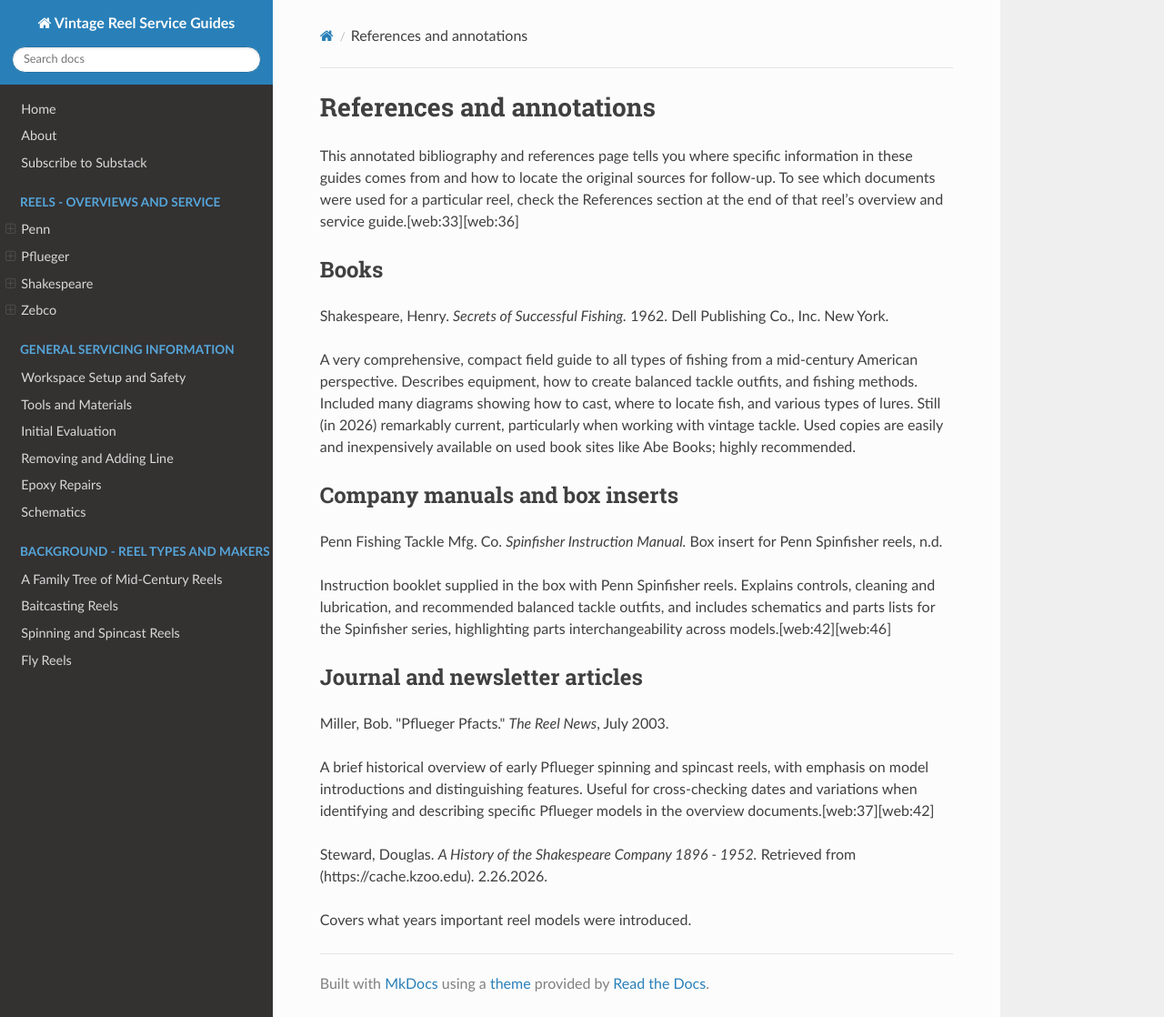
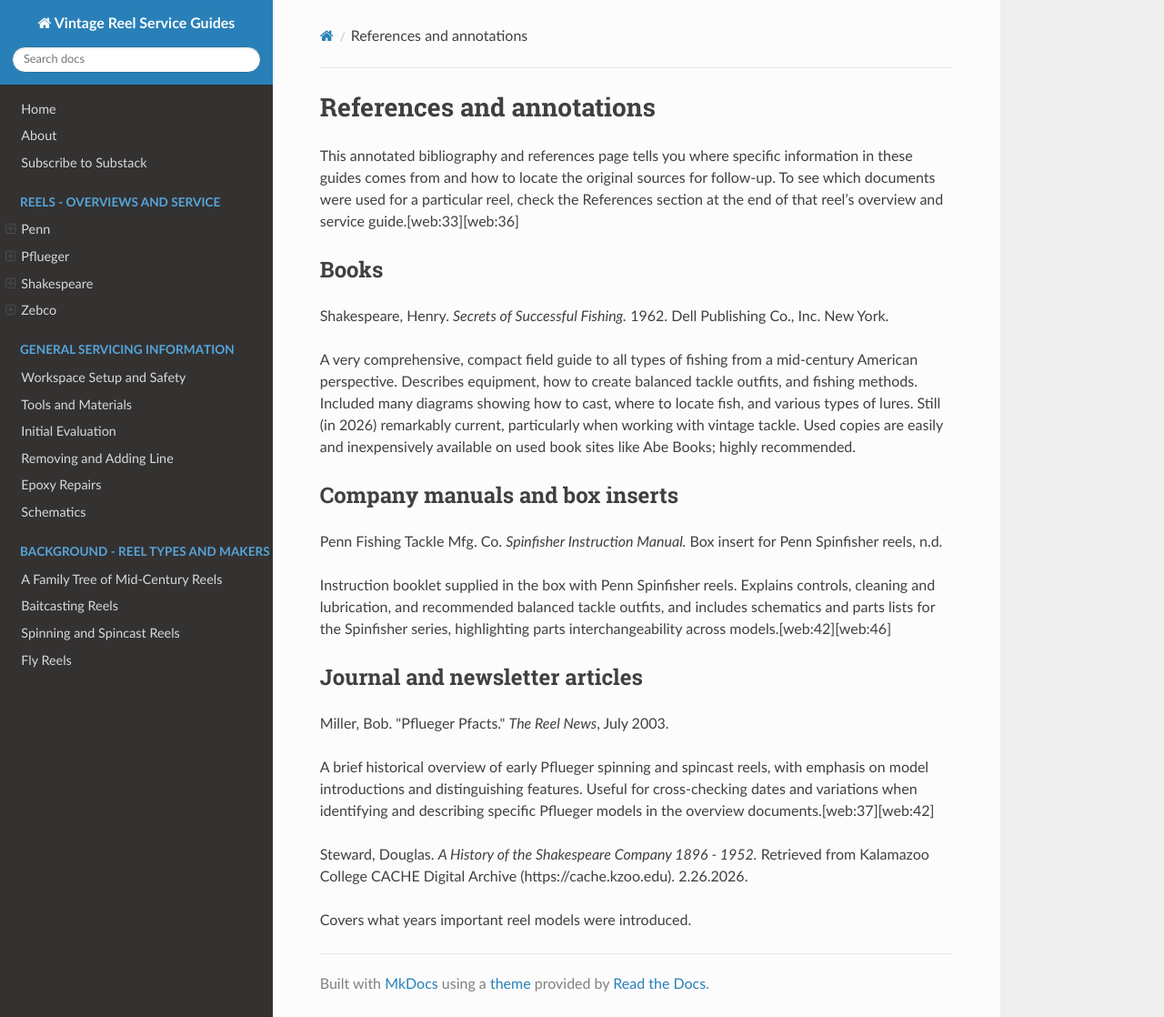
Before and after one commit to john-tech-writer/vintage-reel-service-guides, an MkDocs documentation site: the page built from docs/references.md, in a window 1280 px wide and 1118 px high. Shown: the whole window at 91% size. Built offline with MkDocs 1.6.1, drawn with Linux system fonts in a browser that asks for light colours; nearby versions of some CDN libraries.

```diff
--- a/docs/references.md
+++ b/docs/references.md
@@ -20,6 +20,6 @@ Miller, Bob. "Pflueger Pfacts." *The Reel News*, July 2003.
 
 A brief historical overview of early Pflueger spinning and spincast reels, with emphasis on model introductions and distinguishing features. Useful for cross‑checking dates and variations when identifying and describing specific Pflueger models in the overview documents.[web:37][web:42]
 
-Steward, Douglas. *A History of the Shakespeare Company 1896 - 1952.* Retrieved from (https://cache.kzoo.edu). 2.26.2026.
+Steward, Douglas. *A History of the Shakespeare Company 1896 - 1952.* Retrieved from Kalamazoo College CACHE Digital Archive (https://cache.kzoo.edu). 2.26.2026.
 
 Covers what years important reel models were introduced.
```
Also changed, not shown: project-docs/project-workflow.md (+2 -2 lines).
